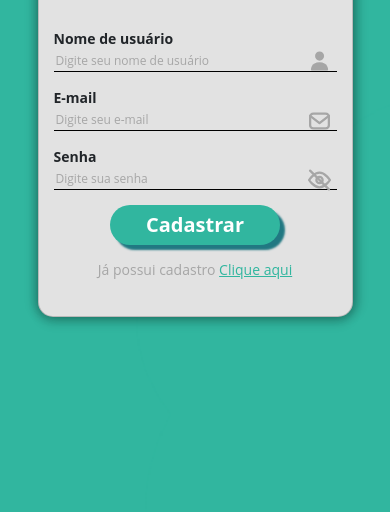
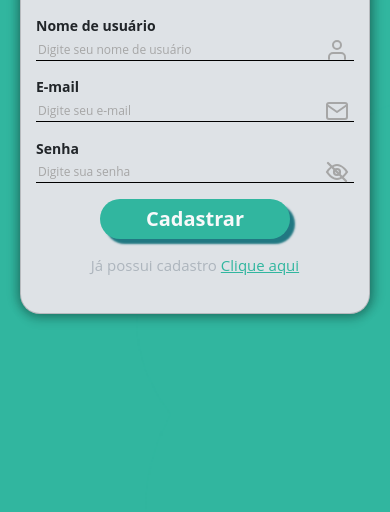
Before and after one commit to Pontua-Ai/site, a plain HTML site: page cadastroUser.html in a window 390 px wide. Shown: the part 332-844 px from the top of the page. Drawn offline with nearby package versions, Linux system fonts and the light colour scheme.

Commit message:
add tema e mudei o olho

```diff
--- a/cadastroUser.html
+++ b/cadastroUser.html
@@ -1,16 +1,14 @@
 <!DOCTYPE html>
 <html lang="pt-br">
-
 <head>
     <meta charset="UTF-8">
     <meta name="viewport" content="width=device-width, initial-scale=1.0">
     <title>Cadastro novo usuario</title>
-    <link href="style.css" rel="stylesheet">
+    <link rel="stylesheet" href="style.css">
     <link rel="stylesheet" href="login.css">
+    <link rel="stylesheet" href="thema.css">
 </head>
-
 <body>
-
     <form>
         <div class="container">
             <div class="card">
@@ -24,16 +22,7 @@
                     <label class="user">Nome de usuário</label>
                     <div class="inputBox">
                         <input type="text" name="user" id="user" placeholder="Digite seu nome de usuário">
-                        <svg class="icon" width="24" height="24" viewBox="0 0 24 24">
-                            <path d="M12.0672 2C9.6678 2 7.72266 3.94514 7.72266 6.34459C7.72266 8.74404
-        9.6678 10.6892 12.0672 10.6892C14.4667 10.6892 16.4118 8.74404
-        16.4118 6.34459C16.4118 3.94514 14.4667 2 12.0672 2Z" fill="#a6a6a6" />
-                            <path d="M20.25 19.453C20.2421 19.8615 19.9087 20.1895 19.5001 20.1895H4.50013C4.09157
-        20.1895 3.75818 19.8624 3.75027 19.454C3.97867 17.6258 4.22374 16.7262
-        4.73808 15.8194C5.79641 13.9537 7.92408 12.1895 12.0001 12.1895C16.0762
-        12.1895 18.2038 13.9537 19.2622 15.8194C19.7765 16.7262 20.0216 17.6258
-        20.1393 18.2937C20.2456 19.2127 20.2503 19.404 20.25 19.453Z" fill="#a6a6a6" />
-                        </svg>
+                        <i data-feather="user" class="icon"></i>
                     </div>
                 </div>
 
@@ -41,12 +30,7 @@
                     <label class="email">E-mail</label>
                     <div class="inputBox">
                         <input type="email" name="email" id="email" placeholder="Digite seu e-mail">
-                        <svg class="icon" width="24" height="24" viewBox="0 0 24 24" fill="none" stroke="#a6a6a6"
-                            stroke-width="2.2" stroke-linecap="round" stroke-linejoin="round">
-                            <rect x="3" y="5" width="18" height="14" rx="3" ry="3"></rect>
-                            <path d="M3 7l9 7 9-7"></path>
-                        </svg>
-
+                        <i data-feather="mail" class="icon"></i>
                     </div>
                 </div>
 
@@ -54,12 +38,12 @@
                     <label class="senha">Senha</label>
                     <div class="inputBox">
                         <input type="password" name="senha" id="senha" placeholder="Digite sua senha">
-                        <svg id="svgOlho" class="icon icon-eye" width="20" height="20" viewBox="0 0 24 24" fill="none"
-                            stroke="#a6a6a6" stroke-width="2.2" stroke-linecap="round" stroke-linejoin="round"
-                            style="cursor: pointer;">
+                        <svg class="icon icon-eye toggle-password" viewBox="0 0 24 24"
+                            fill="none" stroke="#a6a6a6" stroke-width="2.2" stroke-linecap="round"
+                            stroke-linejoin="round" style="cursor: pointer;">
                             <path d="M2 12s4.5-7 10-7 10 7 10 7-4.5 7-10 7S2 12 2 12z" />
                             <circle cx="12" cy="12" r="3" />
-                            <line x1="3" y1="3" x2="21" y2="21" />
+                            <line class="eye-slash" x1="3" y1="3" x2="21" y2="21" />
                         </svg>
                     </div>
                 </div>
@@ -72,21 +56,8 @@
         </div>
         </div>
     </form>
-
-    <script>
-        const senhaInput = document.getElementById('senha');
-        const olho = document.getElementById('svgOlho');
-        olho.addEventListener('click', () => {
-            if (senhaInput.type === 'password') {
-                senhaInput.type = 'text';
-            } else {
-                senhaInput.type = 'password';
-            }
-            olho.classList.toggle('active');
-        });
-    </script>
-
-
+    <script src="https://unpkg.com/feather-icons"></script>
+    <script src="password.js"></script>
+    <script>feather.replace();</script>
 </body>
-
 </html>
--- a/login.css
+++ b/login.css
@@ -23,7 +23,7 @@ html {
 
 .card {
     display: flex;
-    background-color: #e2e2e2;
+    background-color: var(--bs-gray-300);
     justify-content: space-between;
     width: 556px;
     height: 580px;
@@ -39,20 +39,20 @@ html {
 
 .textGray {
     text-align: center;
-    color: #a6a6a6;
+    color: var(--bs-gray-500);
     font-size: 15px;
 }
 
 button {
     width: 250px;
     height: 60px;
-    background-color: #31b69f;
+    background-color: var(--bs-primary);
     border: none;
     font-weight: bold;
     border-radius: 20px;
     font-size: 22.2px;
-    box-shadow: 5px 5px 2px #217882;
-    color: white;
+    box-shadow: 5px 5px 2px var(--bs-secundary);
+    color: var(--bs-light);
     align-self: center;
 }
 
@@ -60,7 +60,7 @@ input {
     border: none;
     border-bottom: 1px solid;
     outline: none;
-    background-color: #e2e2e2;
+    background-color:  var(--bs-gray-300);
 }
 
 .boxSenha,
@@ -81,7 +81,7 @@ input {
 }
 
 input::placeholder {
-    color: #a6a6a6;
+    color: var(--placeholder);
 }
 
 .inputBox .icon {
@@ -92,9 +92,10 @@ input::placeholder {
     cursor: pointer;
 }
 
-.icon {
-    width: 25px;
-    height: 25px;
+.icon{
+    width: 24px;
+    height: 24px;
+    color: var(--placeholder);
 }
 
 .senha,
@@ -105,7 +106,7 @@ input::placeholder {
 }
 
 a {
-    color: #31b69f;
+    color: var(--bs-primary);
 }
 
 .person {
@@ -124,177 +125,25 @@ a {
     height: auto;
 }
 
-.icon-eye.active line {
+.toggle-password .eye-slash {
+    display: block;
+}
+
+.toggle-password.active .eye-slash {
     display: none;
 }
 
 
-/* =========================
-   RESPONSIVIDADE
-   ========================= */
-
-@media (max-width: 1500px) {
-    .card {
-        width: 45%;
-        height: auto;
-        padding: 20px;
-    }
-
-    .logo {
-        width: 60%;
-    }
-
-    .person {
-        width: 20%;
-        position: absolute;
-        margin-left: 35%;
-        margin-top: 15%;
-    }
-
-    .textGray {
-        font-size: 14px;
-    }
-
-    .boxUser,
-    .boxSenha,
-    .boxEmail {
-        margin-left: 0;
-    }
-
-    .inputBox {
-        width: 85%;
-    }
-
-    .user,
-    .senha,
-    .email {
-        font-size: 15px;
-        margin-top: 5%;
-    }
-
-    button {
-        width: 80%;
-        height: 55px;
-        font-size: 20px;
-        margin-top: 5%;
-        margin-bottom: 5%;
-    }
-}
-
-@media (max-width: 1000px) {
-    .card {
-        width: 50%;
-        height: auto;
-        padding: 20px;
-    }
-
-    .logo {
-        width: 60%;
-    }
-
-    .person {
-        width: 22%;
-        position: absolute;
-        margin-left: 40%;
-        margin-top: 15%;
-    }
-
-    .textGray {
-        font-size: 14px;
-    }
-
-    .boxUser,
-    .boxSenha,
-    .boxEmail {
-        margin-left: 0;
-    }
-
-    .inputBox {
-        width: 85%;
-    }
-
-    .user,
-    .senha,
-    .email {
-        font-size: 15px;
-        margin-top: 5%;
-    }
-
-    button {
-        width: 80%;
-        height: 55px;
-        font-size: 20px;
-        margin-top: 5%;
-        margin-bottom: 5%;
-    }
-}
-
-@media (max-width: 900px) {
-    .card {
-        width: 70%;
-        height: auto;
-        padding: 20px;
-    }
-
-    .logo {
-        width: 60%;
-    }
-
-    .person {
-        display: none;
-    }
-
-    .textGray {
-        font-size: 14px;
-    }
-
-    .boxUser,
-    .boxSenha,
-    .boxEmail {
-        margin-left: 0;
-        font-size: 13px;
-    }
-
-    .inputBox {
-        width: 85%;
-    }
-
-    .user,
-    .senha,
-    .email {
-        font-size: 15px;
-        margin-top: 5%;
-    }
-
-    button {
-        width: 80%;
-        height: 55px;
-        font-size: 20px;
-        margin-top: 5%;
-        margin-bottom: 5%;
-    }
-}
-
-/* Celulares */
-@media (max-width: 600px) {
+@media (max-width: 1400px) {
     .container {
         justify-content: center;
         padding: 20px;
     }
 
     .card {
-        width: 90%;
+        width: 500px;
         height: auto;
         padding: 20px 15px;
-        border-radius: 15px;
-    }
-
-    .logo {
-        width: 70%;
-    }
-
-    .textGray {
-        font-size: 14px;
     }
 
     .boxUser,
--- /dev/null
+++ b/password.js
@@ -0,0 +1,10 @@
+document.querySelectorAll('.toggle-password').forEach(icon => {
+    icon.addEventListener('click', () => {
+        const input = icon.parentElement.querySelector('input');
+
+        const isPassword = input.type === 'password';
+        input.type = isPassword ? 'text' : 'password';
+
+        icon.classList.toggle('active', isPassword);
+    });
+});
--- /dev/null
+++ b/thema.css
@@ -0,0 +1,5 @@
+:root{
+    --bs-primary: #31b69f;
+    --bs-secundary: #217882;
+    --placeholder: #a6a6a6;
+}
```
Also changed, not shown: index.html (+10 -30 lines).
